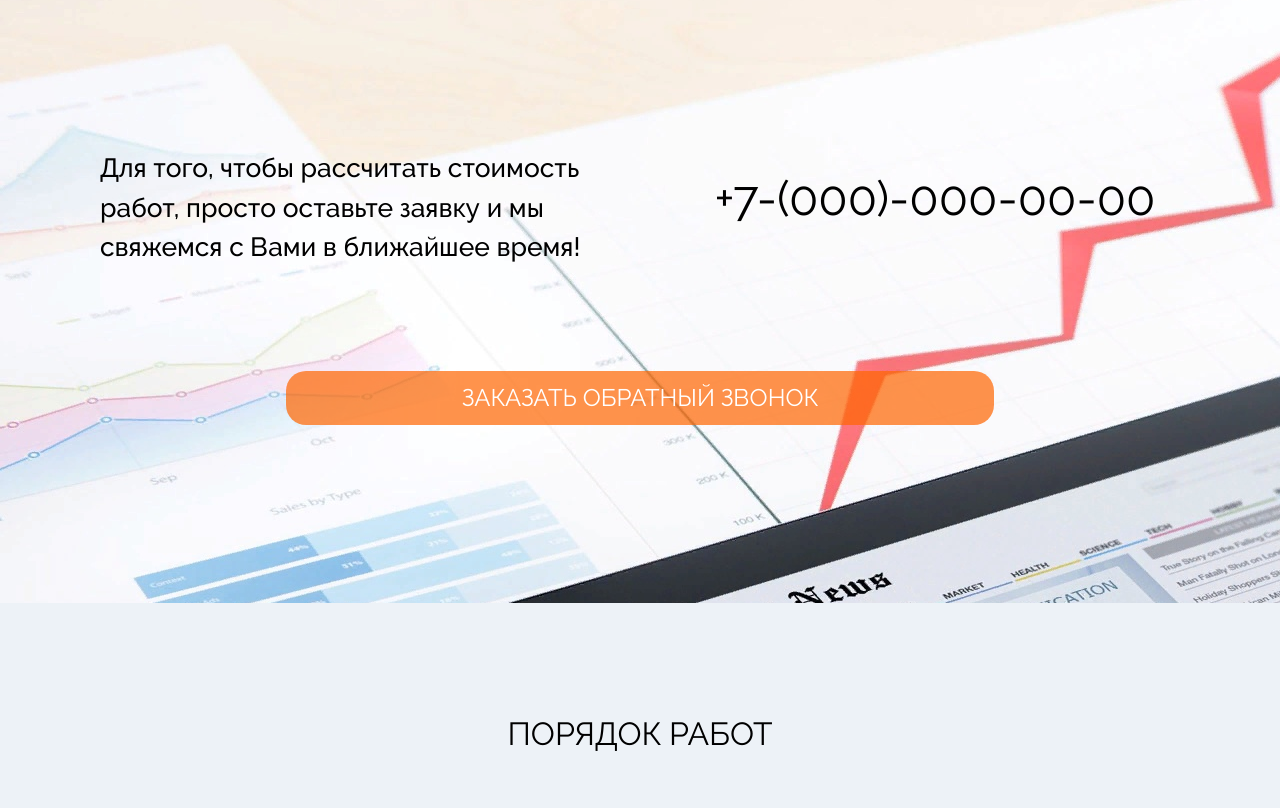
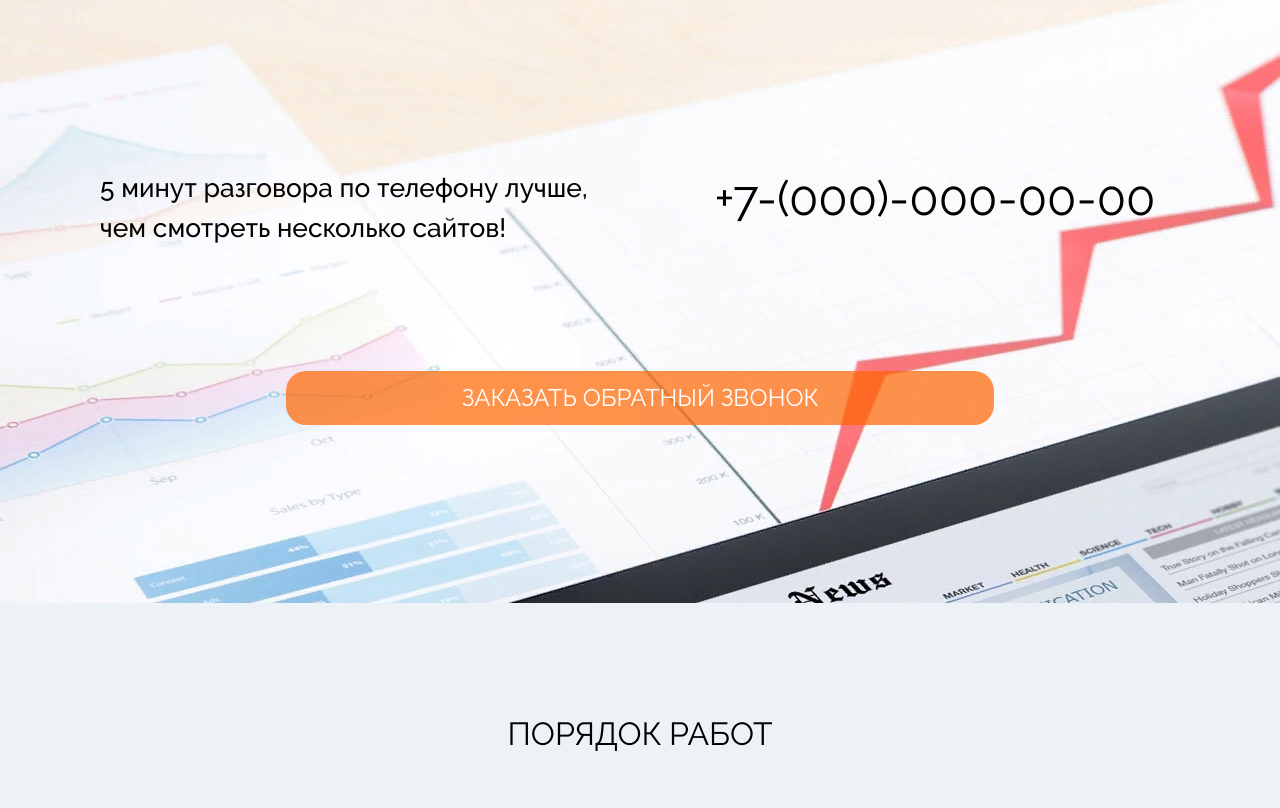
Before and after one commit to nlv/promote, a plain HTML site: page index.html in a window 1280 px wide. Shown: the part 1540-2348 px from the top of the page. Drawn offline with nearby package versions, Linux system fonts and the light colour scheme.

Commit message:
Тект page-callback  поменяли

```diff
--- a/index.html
+++ b/index.html
@@ -145,9 +145,8 @@
                 <div>
                     <div>
                         <p class="text">
-                            Для того, чтобы рассчитать стоимость работ,
-                            просто оставьте заявку и мы
-                            свяжемся с Вами в ближайшее время!
+                            5 минут разговора по телефону лучше,
+                            чем смотреть несколько сайтов!
                         </p>
                     </div>
                     <div>
@@ -339,9 +338,8 @@
                 <div>
                     <div>
                         <p class="text">
-                            Для того, чтобы рассчитать стоимость работ,
-                            просто оставьте заявку и мы
-                            свяжемся с Вами в ближайшее время!
+                            5 минут разговора по телефону лучше,
+                            чем смотреть несколько сайтов!
                         </p>
                     </div>
                     <div>
```
Also changed, not shown: promote-vk.html (+4 -6 lines).
